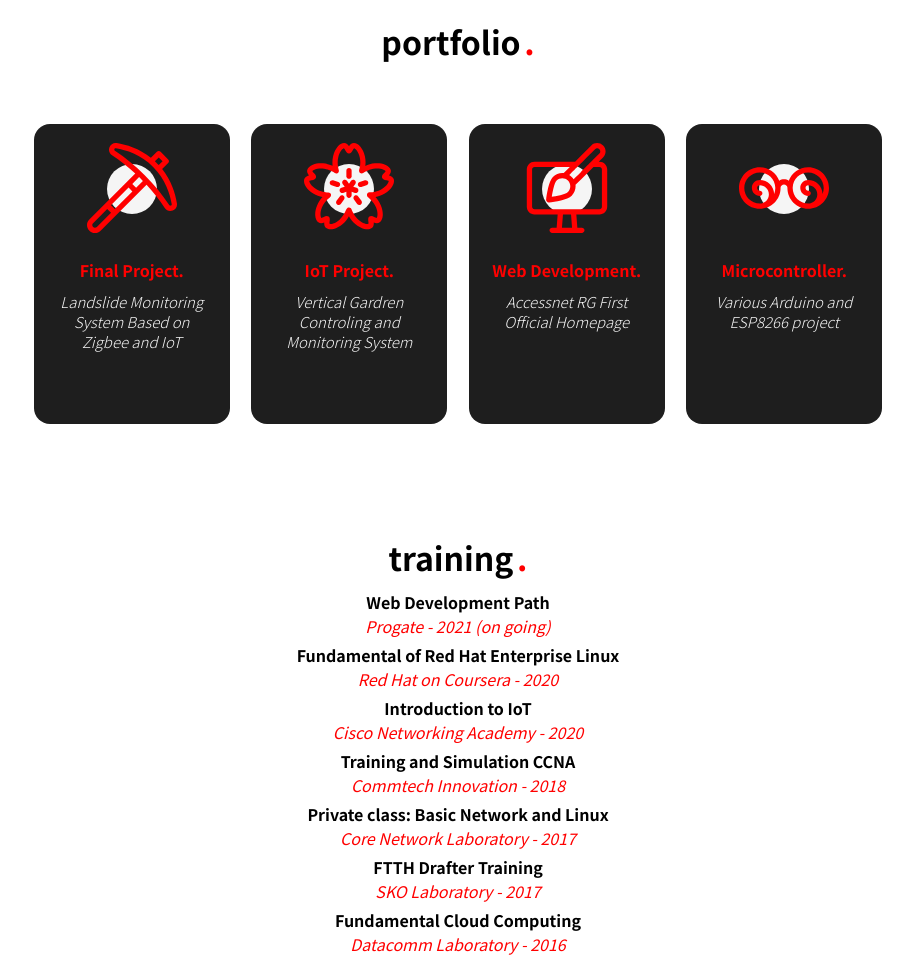
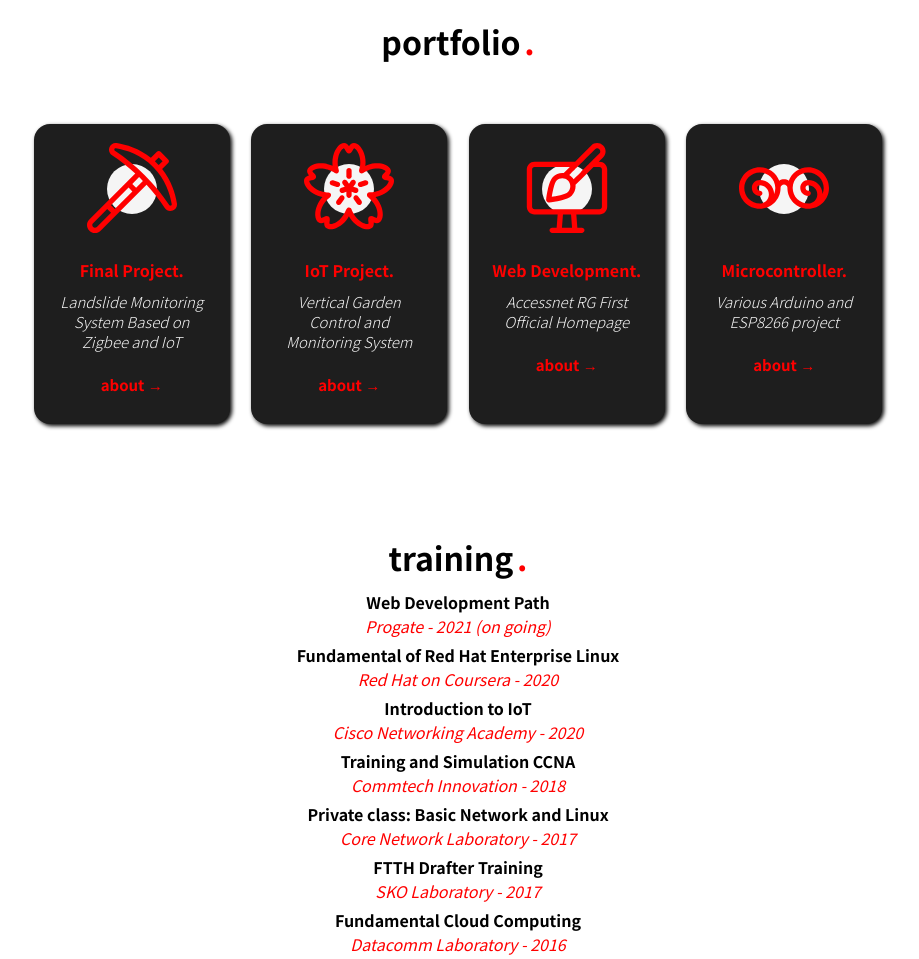
Before and after one commit to azuluna/azuluna.github.io, a plain HTML site: page beta/index.html in a window 1280 px wide. Shown: the part 1020-1979 px from the top of the page, without its empty margins (182-1101 px from the left). Drawn offline with Linux system fonts and the light colour scheme.

Commit message:
Fix dead link and card interface
fix final project link (redirect to hamdanltf.githun.io/final/)
add shadow to card

```diff
--- a/beta/index.html
+++ b/beta/index.html
@@ -71,6 +71,7 @@
                             <img src="img/hoe.svg" alt="">
                             <p class="card-title">Final Project.</p>
                             <p class="card-content">Landslide Monitoring System Based on Zigbee and IoT</p>
+                            <a class="button" href="final/index.html" target="_blank">about &#8594;</a>
                         </div>
                     </li>
                     <li class="li">
@@ -78,7 +79,8 @@
                             <div class="flag"></div>
                             <img src="img/cherry-blossom.svg" alt="">
                             <p class="card-title">IoT Project.</p>
-                            <p class="card-content">Vertical Gardren Controling and Monitoring System</p>
+                            <p class="card-content">Vertical Garden Control and Monitoring System</p>
+                            <a class="button" href="#">about &#8594;</a>
                         </div>
                     </li>
                     <li class="li">
@@ -87,6 +89,7 @@
                             <img src="img/graphic-design.svg" alt="">
                             <p class="card-title">Web Development.</p>
                             <p class="card-content">Accessnet RG First Official Homepage</p>
+                            <a class="button" href="#">about &#8594;</a>
                         </div>
                     </li>
                     <li class="li">
@@ -95,6 +98,8 @@
                             <img src="img/glasses.svg" alt="">
                             <p class="card-title">Microcontroller.</p>
                             <p class="card-content">Various Arduino and ESP8266 project</p>
+                            <a class="button" href="https://github.com/hamdanltf/Arduino-code" target="_blank">about
+                                &#8594;</a>
                         </div>
                     </li>
                 </ul>
--- a/beta/stylesheet.css
+++ b/beta/stylesheet.css
@@ -187,6 +187,18 @@ li {
     padding: 30px 0px;
     height: 300px;
     transition: 0.5s;
+    box-shadow: 2px 2px 4px #000000;
+}
+
+.card .button {
+    text-decoration: none;
+    color: red;
+    font-weight: bold;
+    font-size: 15px;
+    /* background-color: red; */
+    padding: 5px;
+    border-radius: 5px;
+    text-align: center;
 }
 
 .card-title {
@@ -199,7 +211,7 @@ li {
     color: whitesmoke;
     font-weight: 300;
     font-style: italic;
-    padding: 10px 20px 0px;
+    padding: 10px 20px 20px;
     font-size: 15px;
     line-height: 20px;
 }
@@ -217,10 +229,6 @@ li {
     width: 50px;
     margin: 10px auto 0px;
     border-radius: 50px;
-}
-
-.card .hover {
-    display: none;
 }
 
 .card:hover {
@@ -285,7 +293,7 @@ footer .top {
     transform: translate(-50%, -30%);
     border-radius: 50pt;
     transition: 0.5s;
-
+    box-shadow: 2px 2px 4px #000000;
 }
 
 footer .overtop {
@@ -299,6 +307,7 @@ footer .overtop {
     border-radius: 50pt;
     transition: 0.5s;
     opacity: 0.9;
+    box-shadow: 2px 2px 4px #000000;
 }
 
 footer:hover .overtop {
```
